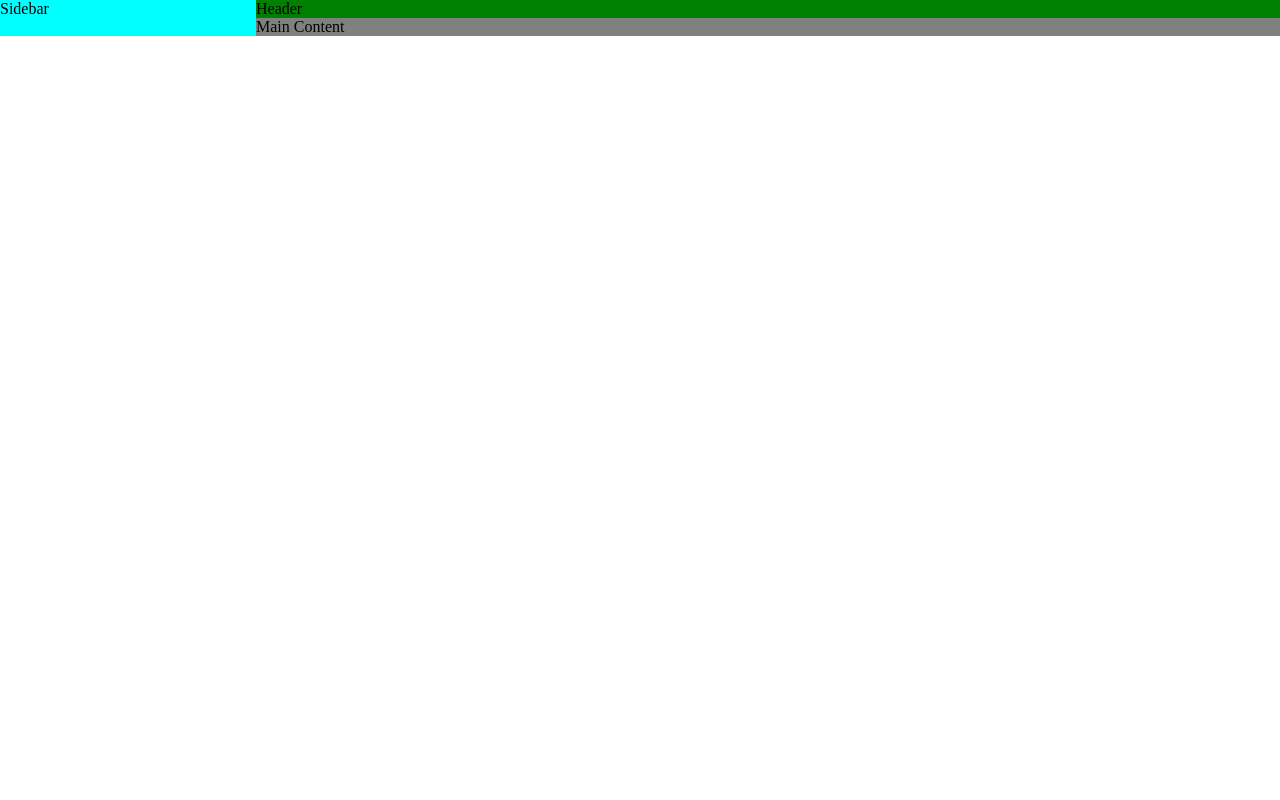
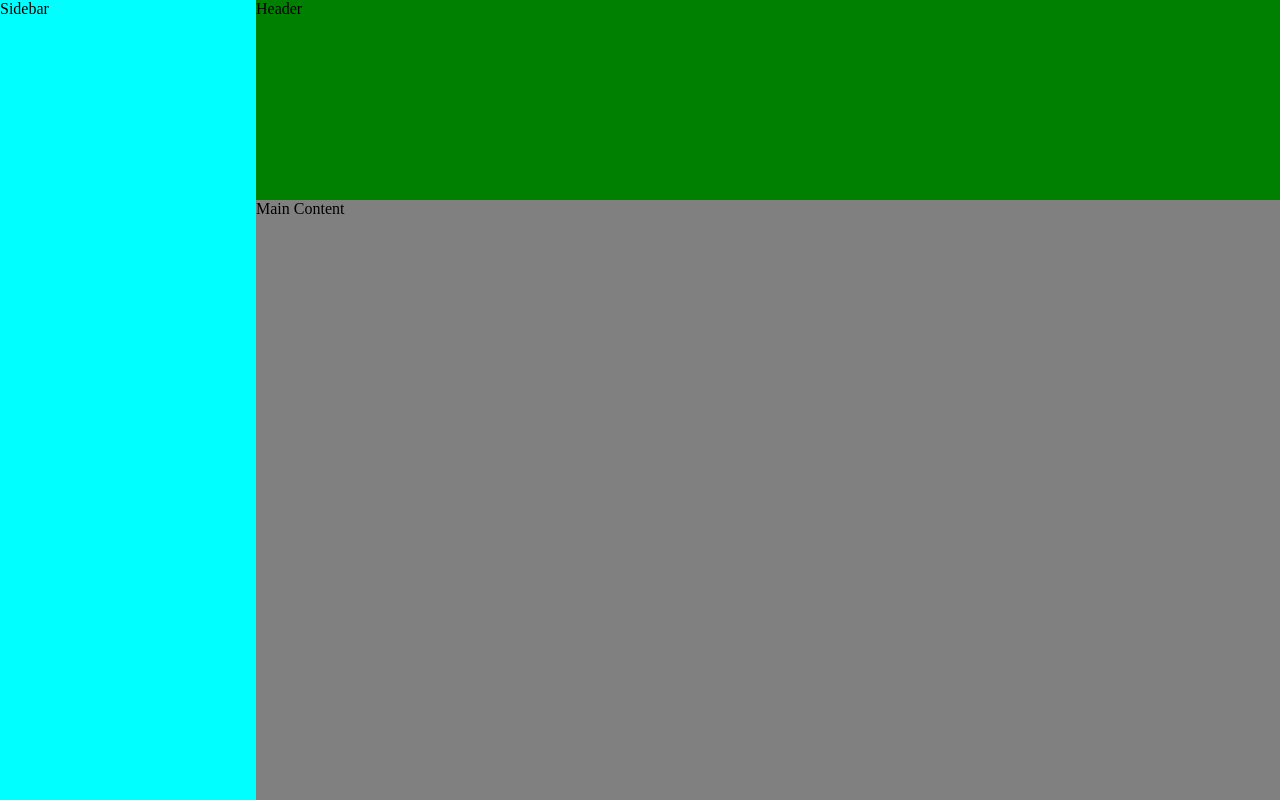
Before and after one commit to jesusfonser/admin-dashboard, a plain HTML site: page index.html in a window 1280 px wide. Drawn offline with Linux system fonts and the light colour scheme.

Commit message:
Ajusta tamaño del body y de sus columnas y filas

```diff
--- a/style.css
+++ b/style.css
@@ -2,6 +2,8 @@ body{
     margin: 0;
     display: grid;
     grid-template-columns: 1fr 4fr;
+    grid-template-rows: 1fr 3fr;
+    height: 100vh;
 }
 
 .sidebar{
```
